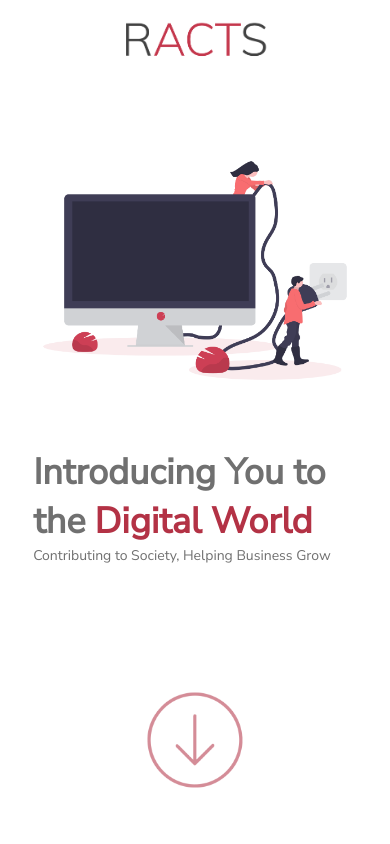
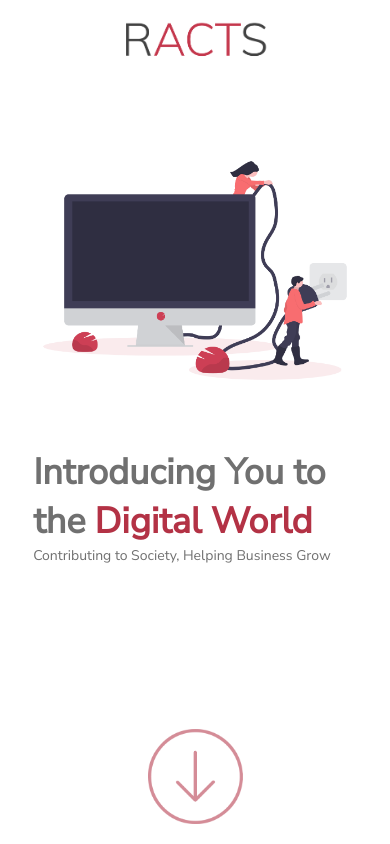
Before and after one commit to akansha8867/Racts, a React (Create React App) app: page / in a window 390 px wide. Shown: the top 844 px of the page. Built offline with nearby package versions, Linux system fonts and the light colour scheme.

Commit message:
Header Footer mobile view updated

```diff
--- a/src/component/Header/Header.css
+++ b/src/component/Header/Header.css
@@ -28,7 +28,7 @@
     .subcontentMobile h1 {margin: 0;}
     .subcontentMobile h1 span{color: #B33245;}
     .subcontentMobile p{color: #707070; margin: 0; font-size: 14px;}
-    .arrow {position: absolute; bottom: 0; left: 50%; }
-    .arrow img{width: 95px; height: 95px;}
+    .arrowMobile {position: absolute; bottom: 0;display: flex;justify-content: center;width: 100%;margin: 20px 0;}
+    .arrowMobile img{width: 95px; height: 95px;}
 
 }
--- a/src/component/Header/Header.js
+++ b/src/component/Header/Header.js
@@ -37,7 +37,7 @@ function Header() {
                     </div>
 
                 </div>
-                <div className="arrow" id='AboutContainer'>
+                <div className="arrowMobile" id='AboutContainer'>
                     <img src={ArrowMobile} alt="Arrow" />
                 </div>
             </div>
```
